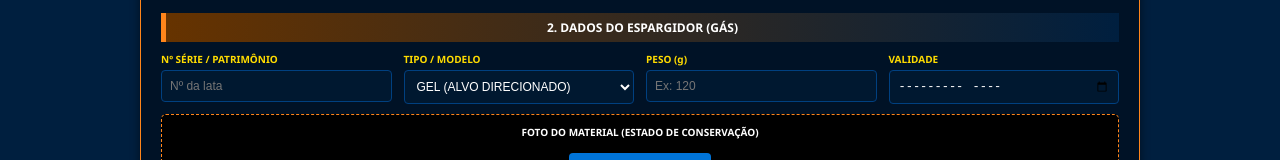
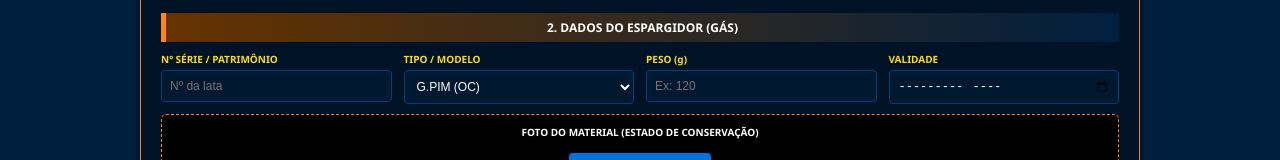
Before and after one commit to Vip-Shield/espargidor_cautela, a plain HTML site: page index.html in a window 1280 px wide. Shown: the part 257-417 px from the top of the page. Drawn offline with Linux system fonts and the light colour scheme.

Commit message:
Add files via upload

```diff
--- a/index.html
+++ b/index.html
@@ -181,6 +181,7 @@
 
       <div class="campo-grupo"><label>TIPO / MODELO</label>
         <select id="modelo" required>
+	    <option value="G.PIM">G.PIM (OC)</option>
             <option value="GEL">GEL (ALVO DIRECIONADO)</option>
             <option value="ESPUMA">ESPUMA</option>
             <option value="NEVOA">NÉVOA (SPRAY)</option>
```
